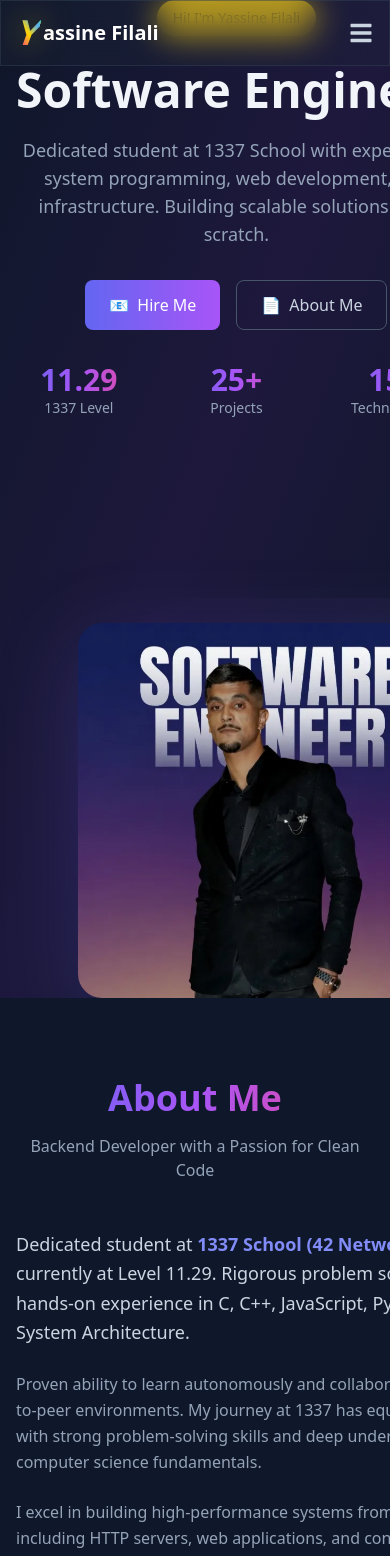
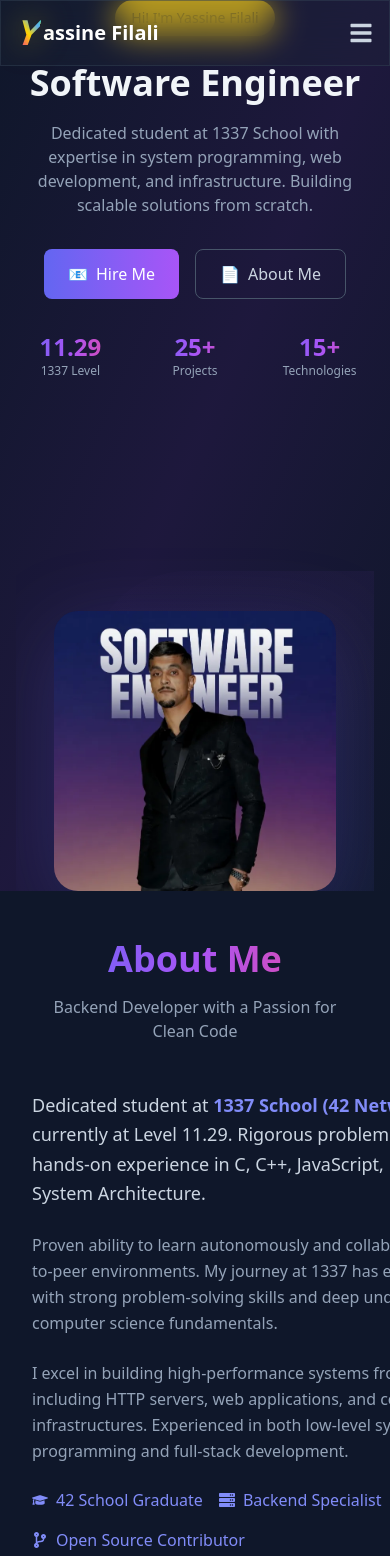
Before and after one commit to FilaliYassine/Portfolio, a Next.js app: page / in a window 390 px wide. Shown: the top 1556 px of the page. Built offline with nearby package versions, Linux system fonts and the light colour scheme.

Commit message:
Fix mobile responsiveness - improved layout for phone screens

```diff
--- a/pages/index.tsx
+++ b/pages/index.tsx
@@ -102,6 +102,7 @@ const Home: NextPage = () => {
     <>
       <Head>
         <title>Yassine Filali - Backend Developer | 42 School</title>
+        <meta name="viewport" content="width=device-width, initial-scale=1.0" />
         <meta name="description" content="Backend Developer and 42 School graduate specializing in system programming, API development, and cloud architecture." />
         <meta name="keywords" content="backend developer, 42 school, software engineer, system programming, API development" />
       </Head>
@@ -185,7 +186,7 @@ const Home: NextPage = () => {
           <div className="absolute inset-0 bg-gradient-to-br from-slate-900 via-purple-900/20 to-slate-900" />
         </div>
 
-        <div className="relative z-10 w-full max-w-7xl mx-auto px-4">
+        <div className="relative z-10 w-full max-w-7xl mx-auto px-4 sm:px-6 lg:px-8">
           <div className="grid md:grid-cols-2 gap-12 items-center">
             {/* Left Side - Text Content */}
             <div className="text-center md:text-left">
@@ -194,10 +195,10 @@ const Home: NextPage = () => {
                   <span className="inline-block px-4 py-2 bg-yellow-400 text-slate-900 rounded-full text-sm font-medium mb-6">
                     Hi! I'm Yassine Filali
                   </span>
-                  <h1 className="text-5xl md:text-7xl font-bold text-slate-100 mb-4 leading-tight whitespace-nowrap">
+                  <h1 className="text-4xl sm:text-5xl md:text-7xl font-bold text-slate-100 mb-4 leading-tight">
                     Software Engineer
                   </h1>
-                  <p className="text-lg md:text-xl text-slate-400 mb-8 max-w-lg">
+                  <p className="text-base sm:text-lg md:text-xl text-slate-400 mb-8 max-w-lg">
                     Dedicated student at 1337 School with expertise in system programming,
                     web development, and infrastructure. Building scalable solutions from scratch.
                   </p>
@@ -222,15 +223,15 @@ const Home: NextPage = () => {
                 </div>
 
                 {/* Stats */}
-                <div className="grid grid-cols-3 gap-8 max-w-md mx-auto md:mx-0">
+                <div className="grid grid-cols-3 gap-4 sm:gap-8 max-w-md mx-auto md:mx-0">
                   {[
                     { number: '11.29', label: '1337 Level' },
                     { number: '25+', label: 'Projects' },
                     { number: '15+', label: 'Technologies' }
                   ].map((stat) => (
                     <div key={stat.label} className="text-center md:text-left">
-                      <div className="text-3xl font-bold gradient-text">{stat.number}</div>
-                      <div className="text-sm text-slate-400">{stat.label}</div>
+                      <div className="text-2xl sm:text-3xl font-bold gradient-text">{stat.number}</div>
+                      <div className="text-xs sm:text-sm text-slate-400">{stat.label}</div>
                     </div>
                   ))}
                 </div>
@@ -238,27 +239,27 @@ const Home: NextPage = () => {
             </div>
 
             {/* Right Side - Profile Image with Background Text */}
-            <div className="relative flex justify-end w-full">
+            <div className="relative flex justify-center md:justify-end w-full mt-8 md:mt-0">
               {/* Container without frame */}
-              <div className="relative w-full h-[500px] md:h-[600px] lg:h-[700px] overflow-visible">
+              <div className="relative w-full h-[400px] sm:h-[500px] md:h-[600px] lg:h-[700px] overflow-hidden md:overflow-visible">
                 {/* Large Background Text - SOFTWARE ENGINEER */}
-                <div className="absolute inset-0 flex items-center justify-end pr-8">
-                  <div className="text-right">
-                    <span className="block text-6xl md:text-7xl lg:text-8xl font-black text-slate-800/10 uppercase tracking-tight leading-none">
+                <div className="absolute inset-0 flex items-center justify-center md:justify-end pr-0 md:pr-8">
+                  <div className="text-center md:text-right">
+                    <span className="block text-4xl sm:text-5xl md:text-7xl lg:text-8xl font-black text-slate-800/10 uppercase tracking-tight leading-none">
                       SOFTWARE
                     </span>
-                    <span className="block text-6xl md:text-7xl lg:text-8xl font-black text-slate-800/10 uppercase tracking-tight leading-none mt-2">
+                    <span className="block text-4xl sm:text-5xl md:text-7xl lg:text-8xl font-black text-slate-800/10 uppercase tracking-tight leading-none mt-2">
                       ENGINEER
                     </span>
                   </div>
                 </div>
 
                 {/* Profile Image - Positioned to right, no frame */}
-                <div className="absolute bottom-0 right-0 h-full flex items-end justify-end">
+                <div className="absolute bottom-0 right-0 left-0 md:left-auto h-full flex items-end justify-center md:justify-end">
                   <img
                     src="/profile-hero.webp"
                     alt="Yassine Filali"
-                    className="w-auto h-[75%] md:h-[80%] lg:h-[85%] object-contain relative z-10 rounded-3xl"
+                    className="w-auto h-[70%] sm:h-[75%] md:h-[80%] lg:h-[85%] object-contain relative z-10 rounded-3xl"
                     style={{
                       filter: 'drop-shadow(0 20px 40px rgba(99, 102, 241, 0.2))',
                     }}
@@ -275,7 +276,7 @@ const Home: NextPage = () => {
 
       {/* About Section */}
       <section id="about" className="section-padding">
-        <div className="max-w-6xl mx-auto">
+        <div className="max-w-6xl mx-auto px-4 sm:px-6 lg:px-8">
           <h2 className="text-4xl font-bold text-center mb-4 gradient-text">About Me</h2>
           <p className="text-center text-slate-400 mb-12">Backend Developer with a Passion for Clean Code</p>
 
@@ -338,11 +339,11 @@ const Home: NextPage = () => {
 
       {/* Projects Section */}
       <section id="projects" className="section-padding bg-slate-800/30">
-        <div className="max-w-7xl mx-auto">
+        <div className="max-w-7xl mx-auto px-4 sm:px-6 lg:px-8">
           <h2 className="text-4xl font-bold text-center mb-4 gradient-text">42 School Projects</h2>
           <p className="text-center text-slate-400 mb-12">Rigorous Programming Challenges & System Development</p>
 
-          <div className="grid md:grid-cols-2 lg:grid-cols-3 gap-6">
+          <div className="grid sm:grid-cols-2 lg:grid-cols-3 gap-4 sm:gap-6">
             {projects.map((project, index) => (
               <div
                 key={project.title}
@@ -394,11 +395,11 @@ const Home: NextPage = () => {
 
       {/* Skills Section */}
       <section id="skills" className="section-padding">
-        <div className="max-w-7xl mx-auto">
+        <div className="max-w-7xl mx-auto px-4 sm:px-6 lg:px-8">
           <h2 className="text-4xl font-bold text-center mb-4 gradient-text">Technical Skills</h2>
           <p className="text-center text-slate-400 mb-12">Technologies & Tools I Work With</p>
 
-          <div className="grid md:grid-cols-2 lg:grid-cols-4 gap-6">
+          <div className="grid sm:grid-cols-2 lg:grid-cols-4 gap-4 sm:gap-6">
             {Object.entries(skills).map(([category, items]) => (
               <div
                 key={category}
@@ -432,7 +433,7 @@ const Home: NextPage = () => {
 
       {/* Experience Section */}
       <section id="experience" className="section-padding bg-slate-800/30">
-        <div className="max-w-4xl mx-auto">
+        <div className="max-w-4xl mx-auto px-4 sm:px-6 lg:px-8">
           <h2 className="text-4xl font-bold text-center mb-4 gradient-text">Experience & Education</h2>
           <p className="text-center text-slate-400 mb-12">My Professional Journey</p>
 
@@ -493,7 +494,7 @@ const Home: NextPage = () => {
 
       {/* Contact Section */}
       <section id="contact" className="section-padding">
-        <div className="max-w-4xl mx-auto">
+        <div className="max-w-4xl mx-auto px-4 sm:px-6 lg:px-8">
           <h2 className="text-4xl font-bold text-center mb-4 gradient-text">Get In Touch</h2>
           <p className="text-center text-slate-400 mb-12">Let's Build Something Amazing Together</p>
 
--- a/styles/globals.css
+++ b/styles/globals.css
@@ -71,10 +71,22 @@ body {
 }
 
 .section-padding {
-  padding: 5rem 1rem;
+  padding: 3rem 1rem;
+}
+
+@media (min-width: 640px) {
+  .section-padding {
+    padding: 4rem 1.5rem;
+  }
 }
 
 @media (min-width: 768px) {
+  .section-padding {
+    padding: 5rem 2rem;
+  }
+}
+
+@media (min-width: 1024px) {
   .section-padding {
     padding: 8rem 2rem;
   }
```
